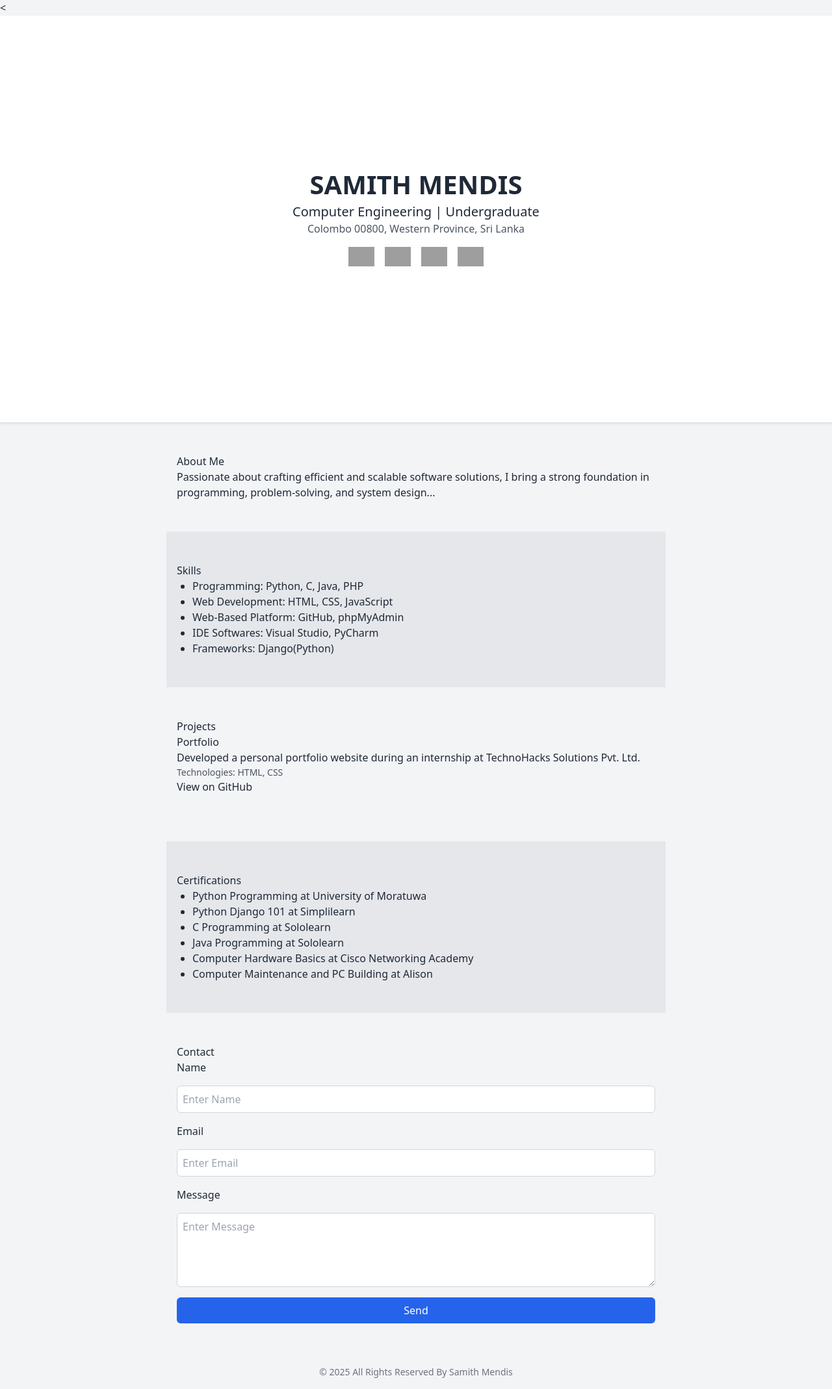
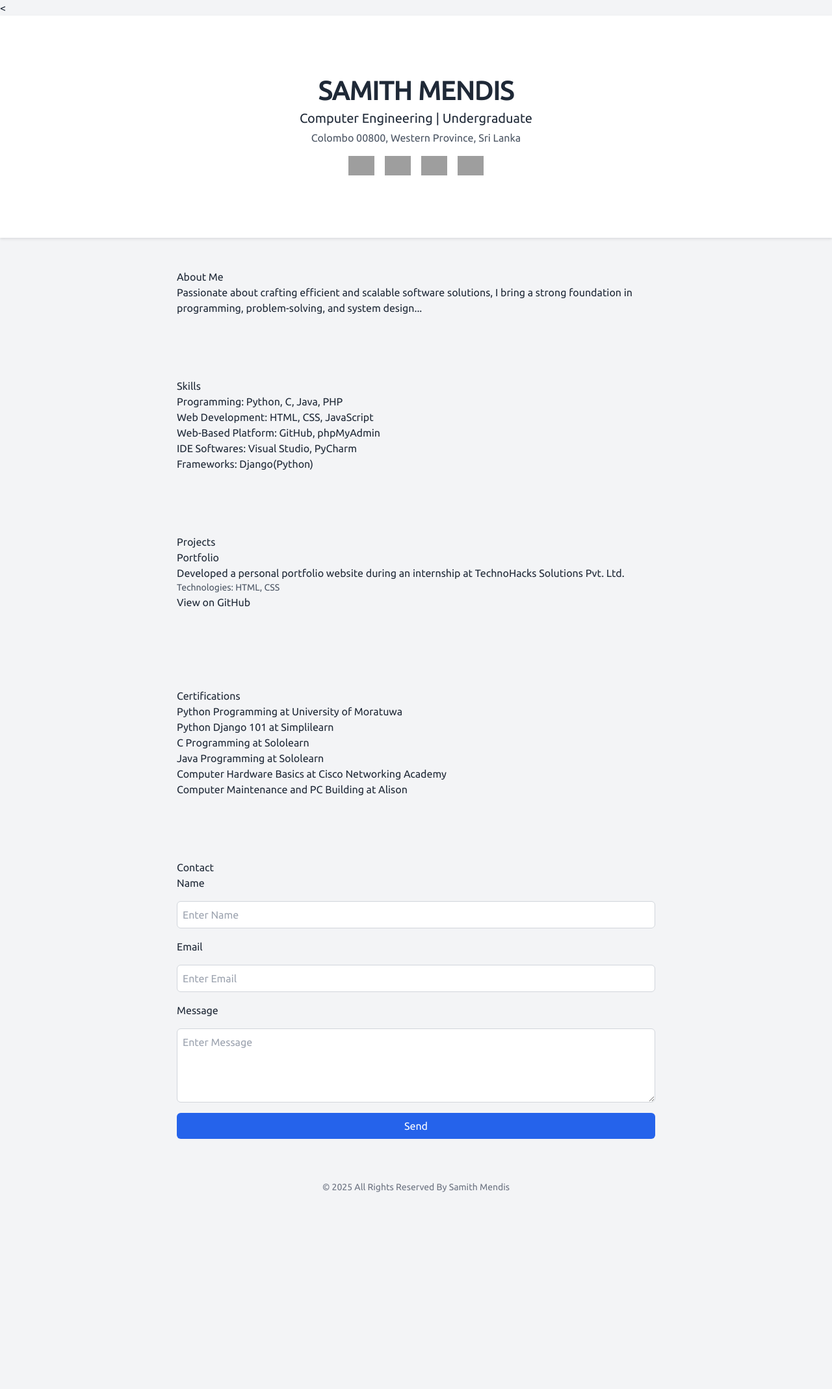
Before and after one commit to dsamithmendis/www.dsamithmendis.com, a Flask app: page / in a window 1280 px wide. Shown: the whole page at 65% size. After the commit the page ends 1835 px from the top, so only its background shows below. Run offline with Flask 3, Linux system fonts and the light colour scheme; some libraries are stand-ins or nearby versions; grey boxes are pictures that could not be loaded.

Commit message:
Update styles.css

```diff
--- a/assets/frontend/styles.css
+++ b/assets/frontend/styles.css
@@ -1,34 +1,27 @@
-.bg_light {
-  background-color: #e5e7eb;
+body {
+  font-family: 'Ubuntu', sans-serif;
+  background-color: #f3f4f6; /* Equivalent to Tailwind's gray-100 */
+  color: #1f2937; /* Equivalent to Tailwind's gray-800 */
+  margin: 0;
+  padding: 0;
 }
 
-.section {
-  max-width: 768px;
-  margin: auto;
-  padding: 3rem 1rem;
-}
-
+/* Hero Section */
 .hero {
-  background: white;
+  background-color: white;
   text-align: center;
-  padding: 15rem 1rem;
+  padding: 6rem 1rem;
   box-shadow: 0 2px 4px rgba(0, 0, 0, 0.1);
 }
 
 .hero h1 {
   font-size: 2.5rem;
   font-weight: bold;
+  margin-bottom: 0.5rem;
 }
 
-.subtitle {
-  font-size: 1.25rem;
-  margin-top: 0.5rem;
-}
-
-.location {
-  font-size: 0.875rem;
-  color: #4b5563;
-  margin-top: 0.25rem;
+.hero p {
+  margin: 0.25rem 0;
 }
 
 .social_links {
@@ -40,54 +33,84 @@
 }
 
 .social_links a {
-  display: flex;
+  display: inline-flex;
   justify-content: center;
   align-items: center;
 }
 
+/* Section Base */
+.section {
+  max-width: 768px;
+  margin: 0 auto;
+  padding: 3rem 1rem;
+}
+
+/* Alternate Section Background */
+.skills,
+.certifications {
+  background-color: #e5e7eb; /* Equivalent to gray-200 */
+}
+
+/* About Me */
+.about p {
+  line-height: 1.6;
+}
+
+/* Skills List */
+.skills ul,
+.certifications ul {
+  list-style-type: disc;
+  padding-left: 1.5rem;
+}
+
+/* Projects */
 .project {
   margin-bottom: 1.5rem;
 }
 
-.tech {
+.project .tech {
   font-size: 0.875rem;
-  color: #4b5563;
+  color: #4b5563; /* Tailwind gray-600 */
 }
 
-.list {
-  list-style-type: disc;
-  padding-left: 1.5rem;
-}
-
+/* Contact */
 .contact form {
   display: grid;
   gap: 1rem;
+}
+
+.contact label {
+  font-weight: 500;
 }
 
 .contact input,
 .contact textarea {
   width: 100%;
   padding: 0.5rem;
-  border: 1px solid #d1d5db;
-  border-radius: 0.375rem;
+  border: 1px solid #d1d5db; /* Tailwind gray-300 */
+  border-radius: 6px;
+  font-family: 'Ubuntu', sans-serif;
 }
 
 .contact button {
-  background-color: #2563eb;
+  background-color: #2563eb; /* Tailwind blue-600 */
   color: white;
   padding: 0.5rem 1rem;
-  border-radius: 0.375rem;
   border: none;
+  border-radius: 6px;
   cursor: pointer;
+  font-weight: 500;
 }
 
 .contact button:hover {
-  background-color: #1d4ed8;
+  background-color: #1d4ed8; /* Tailwind blue-700 */
 }
 
+/* Footer */
 .footer {
   text-align: center;
   padding: 1rem;
   font-size: 0.875rem;
-  color: #6b7280;
+  color: #6b7280; /* Tailwind gray-500 */
+  background-color: transparent;
 }
```
